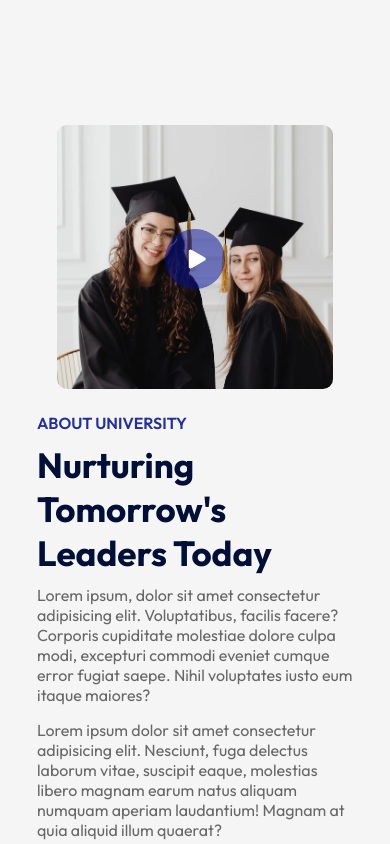
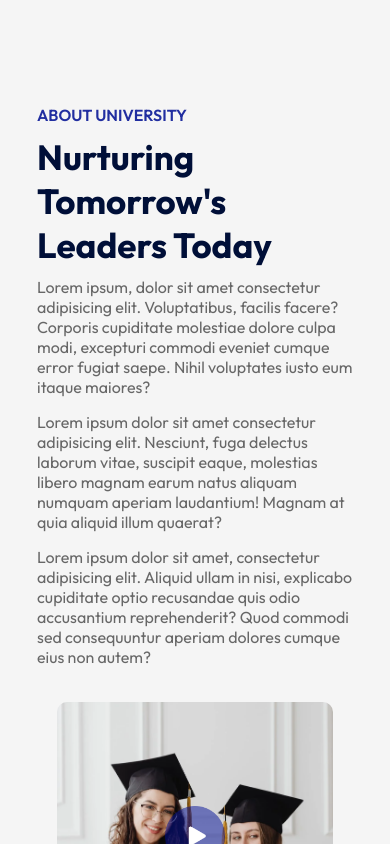
Before and after one commit to Swordigo15/React-University-Web-Project, a React (Vite) app: page / in a window 390 px wide. Shown: the part 1900-2744 px from the top of the page. Built offline with nearby package versions, Linux system fonts and the light colour scheme.

Commit message:
Update About mobile css setting

```diff
--- a/src/Components/About/About.css
+++ b/src/Components/About/About.css
@@ -56,6 +56,7 @@
     .about-left{
         flex-basis: 100%;
         margin: 20px;
+        order: 2;
     }
 
     .about-right{
```
